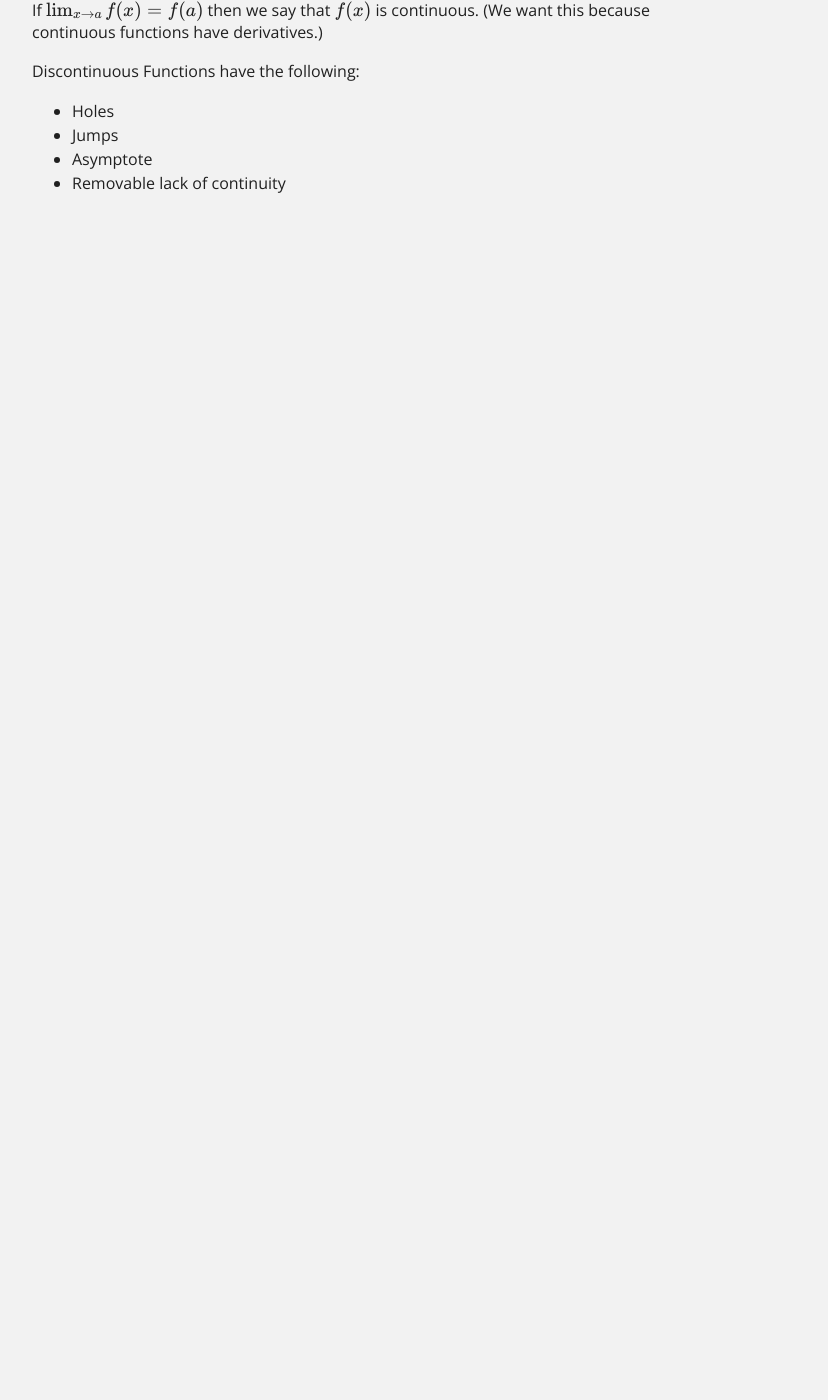
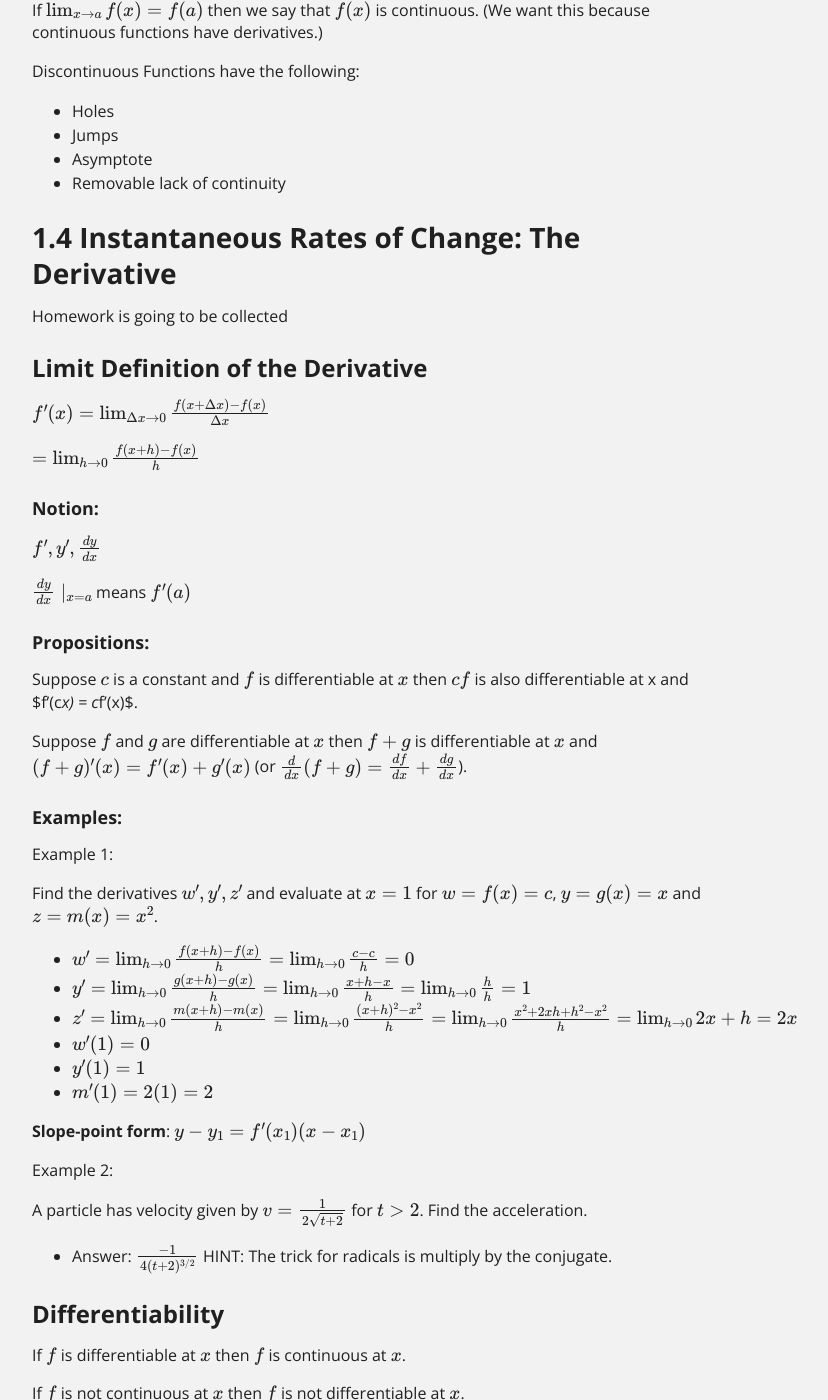
Before and after one commit to eric-chapdelaine/eric-chapdelaine.github.io, a Jekyll site: the page built from notes/math1341.md, in a window 1280 px wide and 1400 px high, scrolled down 7253 px. Shown: the whole window, without its empty margins (258-1086 px from the left). Built offline with Jekyll 4.4.1, drawn with Linux system fonts in a browser that asks for light colours; formulas are drawn with MathJax 3; before the commit the page ends 7448 px from its top, so only the background shows below that; some of the changed text lies outside the part shown.

Commit message:
[MATH1341] Lecture 4

```diff
--- a/notes/math1341.md
+++ b/notes/math1341.md
@@ -289,3 +289,80 @@ Discontinuous Functions have the following:
 * Jumps
 * Asymptote
 * Removable lack of continuity
+
+# 1.4 Instantaneous Rates of Change: The Derivative
+Homework is going to be collected
+
+## Limit Definition of the Derivative
+$f'(x) = \lim_{\Delta x \to 0} \frac{f(x+\Delta x) - f(x)}{\Delta x}$
+
+$= \lim_{h \to 0} \frac{f(x+h)-f(x)}{h}$
+
+### Notion:
+
+$f', y', \frac{dy}{dx}$
+
+$\frac{dy}{dx} \mid _{x=a}$ means $f'(a)$
+
+### Propositions:
+Suppose $c$ is a constant and $f$ is differentiable at $x$ then $cf$ is also differentiable at x and $f'(c*x) = c*f'(x)$.
+
+Suppose $f$ and $g$ are differentiable at $x$ then $f+g$ is differentiable at $x$ and $(f+g)'(x) = f'(x)+g'(x)$ (or $\frac{d}{dx}(f+g) = \frac{df}{dx}+ \frac{dg}{dx}$).
+
+### Examples:
+
+Example 1:
+
+Find the derivatives  $w', y', z'$ and evaluate at  $x=1$ for $w=f(x)=c$, $y=g(x)=x$ and $z=m(x)=x^{2}$.
+
+
+* $w'= \lim_{h \to 0} \frac{f(x+h)-f(x)}{h} = \lim_{h \to 0} \frac{c-c}{h}=0$
+* $y'= \lim_{h \to 0} \frac{g(x+h)-g(x)}{h}= \lim_{h \to 0} \frac{x+h-x}{h} = \lim_{h \to 0} \frac{h}{h} = 1$
+* $z'=\lim_{h \to 0} \frac{m(x+h)-m(x)}{h}= \lim_{h \to 0} \frac{(x+h)^{2}-x^{2}}{h} = \lim_{h \to 0} \frac{x^{2}+2xh+h^{2}-x^2}{h} = \lim_{h \to 0} 2x+h = 2x$
+
+* $w'(1) = 0$
+* $y'(1) = 1$
+* $m'(1) = 2(1) = 2$
+
+**Slope-point form**: $y-y_1 = f'(x_1)(x-x_1)$
+
+Example 2:
+
+A particle has velocity given by $v = \frac{1}{2\sqrt{t+2} }$ for $t>2$. Find the acceleration.
+* Answer: $\frac{-1}{4(t+2)^{3/2}}$
+HINT: The trick for radicals is multiply by the conjugate.
+
+## Differentiability
+
+If $f$ is differentiable at $x$ then $f$ is continuous at $x$.
+
+If $f$ is not continuous at $x$ then $f$ is not differentiable at $x$.
+
+Places where $f$ can fail to be differentiable:
+* Breaks/Jumps
+* Corners or cusps
+    * Example $f(x) = \mid x\mid $
+* Vertical tangents
+
+**Exercise 19.**
+
+Find equations of tangent lines of $f$ at given points
+
+$r(x) = \frac{1}{1+x}$, $x=0,1,2$
+
+$r'(x) = \frac{-1}{(1+x)^{2}}$
+
+* $r(0) = 1$
+* $r(1) = \frac{1}{2}$
+* $r(2) = \frac{1}{3}$
+
+* $r'(0) = -1$
+* $r'(1) = \frac{-1}{4}$
+* $r'(2) = \frac{-1}{9}$
+
+Recall
+**Slope-point form**: $y-y_1 = f'(x_1)(x-x_1)$
+
+* $y-1 = -1(x-0) = y-1 = -x$
+* $y-\frac{1}{2} = \frac{-1}{4}(x-1)$
+* $y-\frac{1}{3} = \frac{-1}{9}(x-2)$
```
